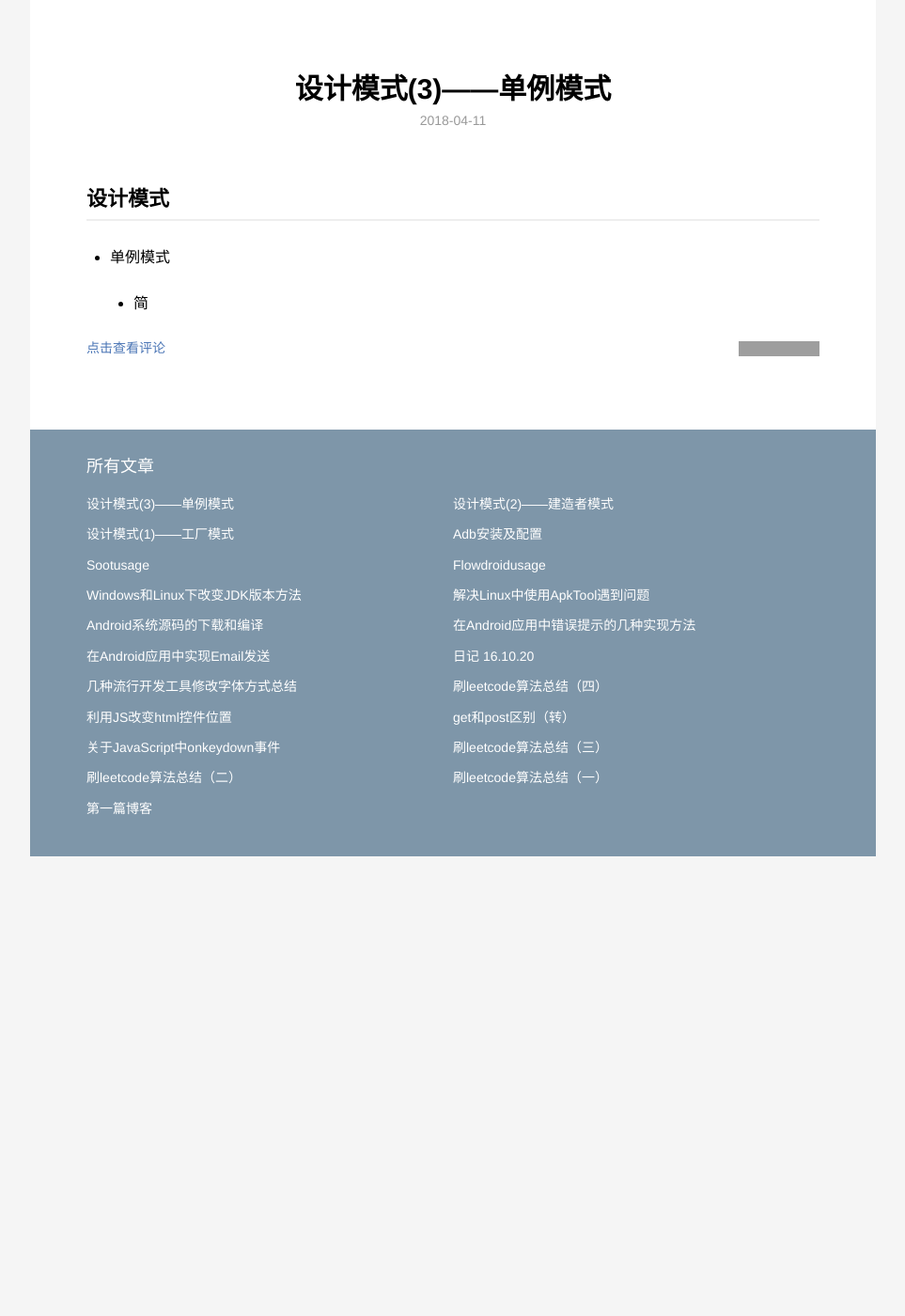
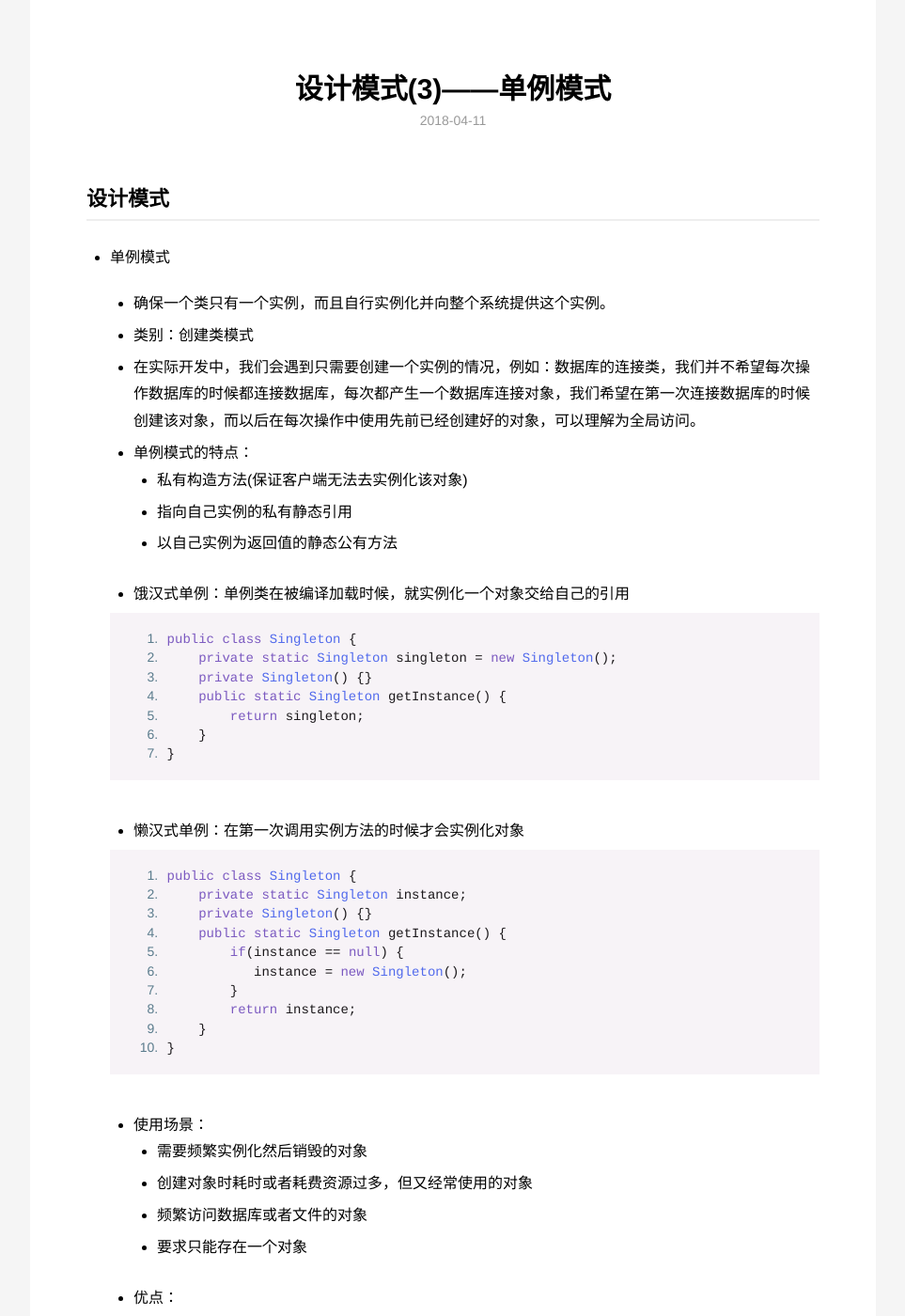
Before and after one commit to yufeiyang1995/yufeiyang1995.github.io, a Jekyll site: the page built from _posts/2018-4-11-设计模式(3) ——单例模式.md, in a window 1280 px wide and 1400 px high. Shown: the whole window at 94% size, without its empty margins (158-1121 px from the left). Built offline with Jekyll 4.4.1, drawn with Linux system fonts in a browser that asks for light colours; some of the changed text lies outside the part shown; grey boxes are pictures that could not be loaded.

Commit message:
update content

````diff
--- a/_posts/2018-4-11-设计模式(3) ——单例模式.md
+++ b/_posts/2018-4-11-设计模式(3) ——单例模式.md
@@ -9,4 +9,46 @@ description: 学好设计模式系列～
 
 * 单例模式
 
-  * 简
+  * 确保一个类只有一个实例，而且自行实例化并向整个系统提供这个实例。
+  * 类别：创建类模式
+  * 在实际开发中，我们会遇到只需要创建一个实例的情况，例如：数据库的连接类，我们并不希望每次操作数据库的时候都连接数据库，每次都产生一个数据库连接对象，我们希望在第一次连接数据库的时候创建该对象，而以后在每次操作中使用先前已经创建好的对象，可以理解为全局访问。
+  * 单例模式的特点：
+    * 私有构造方法(保证客户端无法去实例化该对象)
+    * 指向自己实例的私有静态引用
+    * 以自己实例为返回值的静态公有方法
+  * 饿汉式单例：单例类在被编译加载时候，就实例化一个对象交给自己的引用
+
+  ```java
+  public class Singleton {
+      private static Singleton singleton = new Singleton();
+      private Singleton() {}
+      public static Singleton getInstance() {
+          return singleton;
+      }
+  }
+  ```
+
+  * 懒汉式单例：在第一次调用实例方法的时候才会实例化对象
+
+  ```java
+  public class Singleton {
+      private static Singleton instance;
+      private Singleton() {}
+      public static Singleton getInstance() {
+          if(instance == null) {
+             instance = new Singleton();
+          }
+          return instance;
+      }
+  }
+  ```
+
+  * 使用场景：
+    * 需要频繁实例化然后销毁的对象
+    * 创建对象时耗时或者耗费资源过多，但又经常使用的对象
+    * 频繁访问数据库或者文件的对象
+    * 要求只能存在一个对象
+  * 优点：
+    * 节省内存空间，避免频繁地创建销毁对象，提高性能
+    * 避免对共享资源的多重占用
+    * 可以全局访问
````
Also changed, not shown: _posts/2018-4-16-设计模式(4) ——装饰器模式.md (added, +76 -0 lines), _posts/2018-4-16-设计模式(5) ——组合模式.md (added, +97 -0 lines), _posts/2018-4-21-Java面试总结.md (added, +114 -0 lines).
